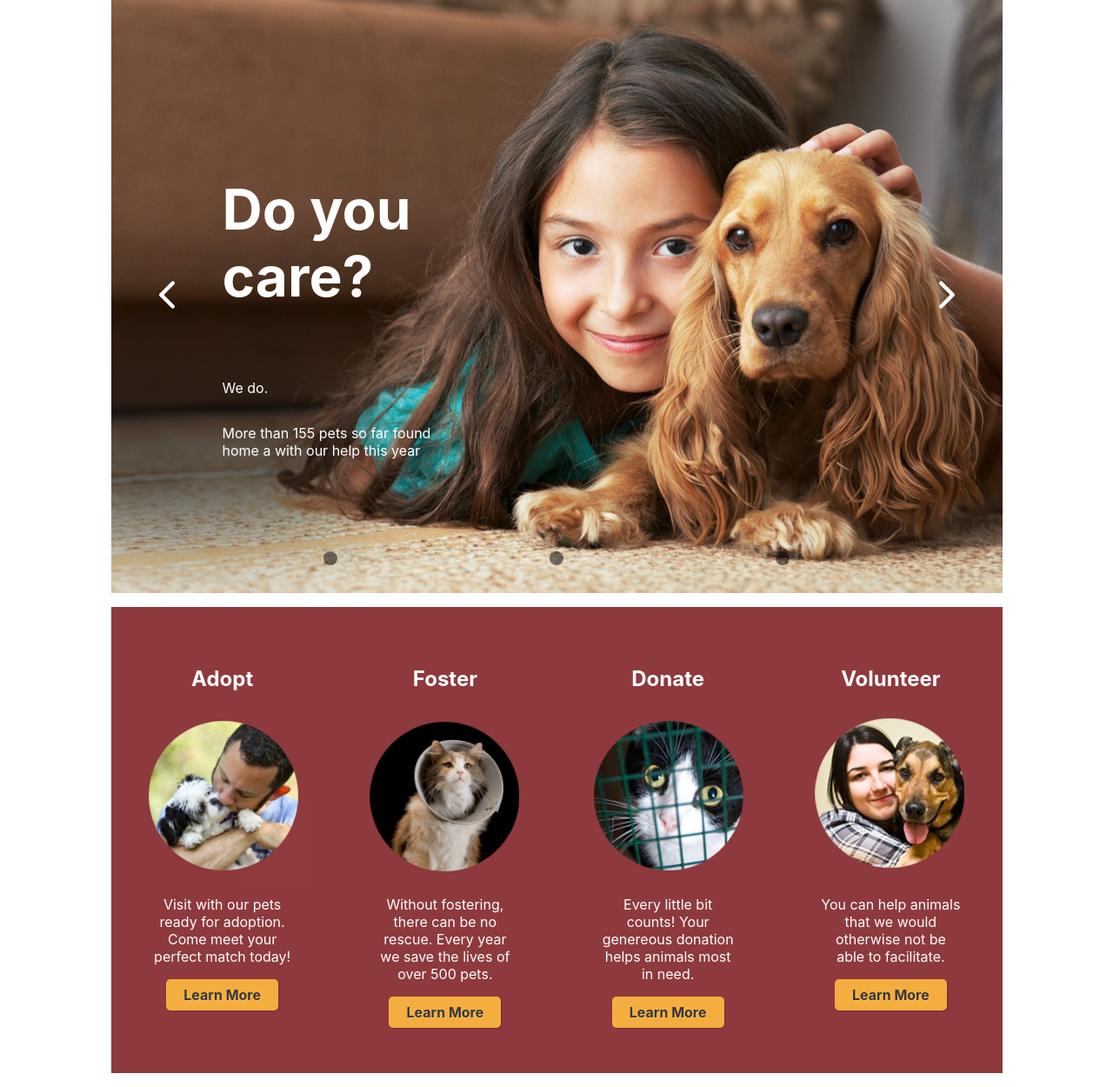
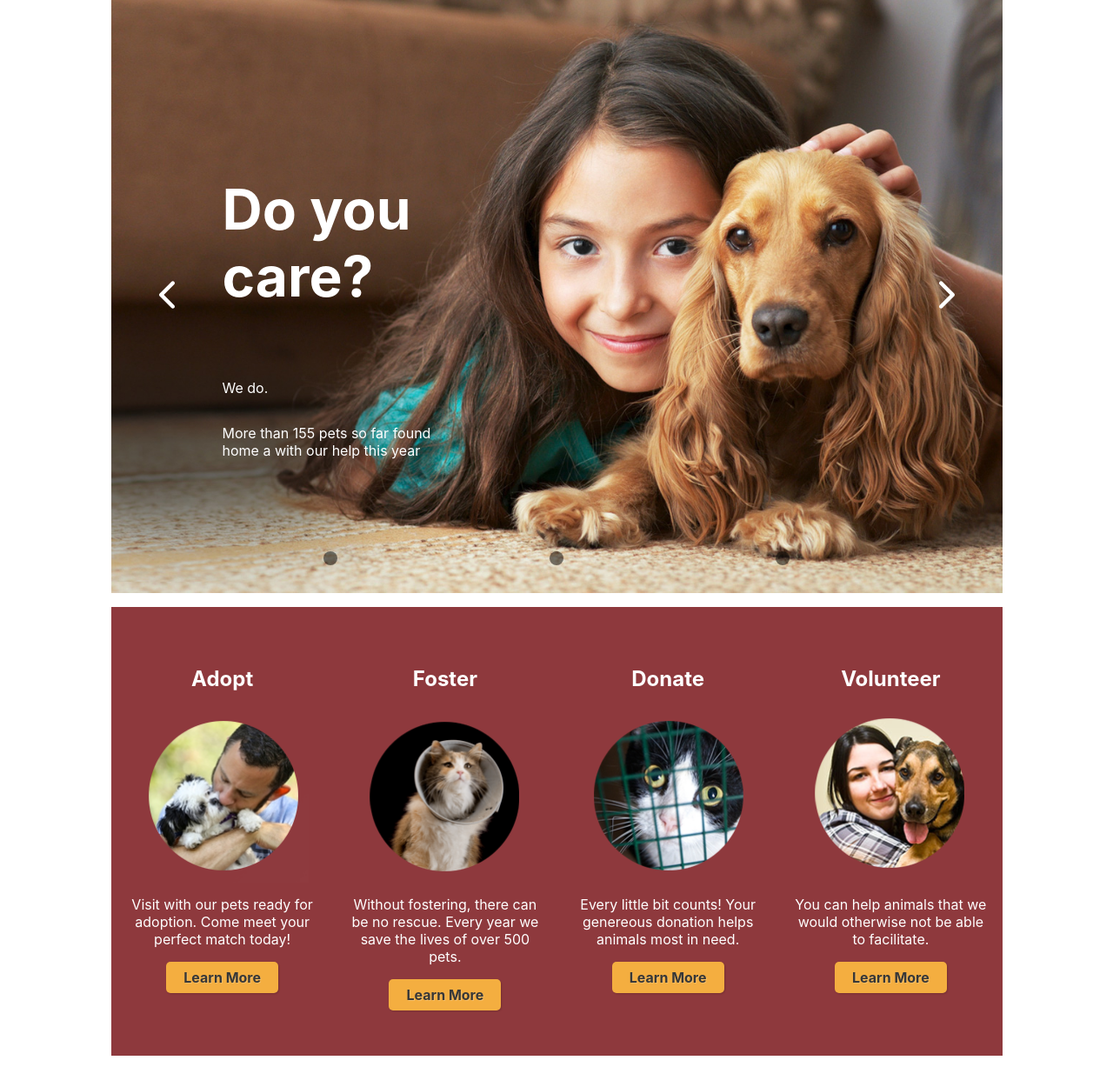
Before and after one commit to vlsalina/pet-rescue-website, a React (Create React App) app: page / in a window 1280 px wide. Shown: the whole page at 87% size. Built offline with nearby package versions, Linux system fonts and the light colour scheme.

Commit message:
Added hover transition to buttonA buttons.

```diff
--- a/src/App.css
+++ b/src/App.css
@@ -7,6 +7,8 @@
   --white: #fff;
   --black: #000;
   --desktop: 1025px;
+  --buttonA-hover-bgc-bottom: #3d3d3d;
+  --buttonA-hover-bgc-top: #8e393d;
 }
 
 ul {
--- a/src/components/Learn/Learn.css
+++ b/src/components/Learn/Learn.css
@@ -19,13 +19,14 @@
   width: 100%;
   display: flex;
   justify-content: center;
+  margin-bottom: 2rem;
 }
 
 .learn__item {
   display: flex;
   flex-direction: column;
   align-items: center;
-  width: 75%;
+  width: 60%;
   padding: 0 1rem;
 }
 
@@ -57,9 +58,10 @@
 @media screen and (min-width: 1025px) {
   .learn__items li {
     width: 25%;
+    margin-bottom: 0;
   }
 
-  .learn_item {
+  .learn__item {
     width: 100%;
   }
 }
--- a/src/components/buttons/ButtonA/ButtonA.css
+++ b/src/components/buttons/ButtonA/ButtonA.css
@@ -25,3 +25,11 @@
 
   line-height: 36px;
 }
+
+.buttonA:hover {
+  background: linear-gradient(
+    var(--buttonA-hover-bgc-top),
+    var(--buttonA-hover-bgc-bottom)
+  );
+  color: #fff;
+}
--- a/src/components/buttons/ButtonA/ButtonA.js
+++ b/src/components/buttons/ButtonA/ButtonA.js
@@ -2,7 +2,7 @@ import "./ButtonA.css";
 
 const ButtonA = ({ text }) => {
   return (
-    <a className="buttonA">
+    <a className="buttonA" href="#">
       <span>{text}</span>
     </a>
   );
```
